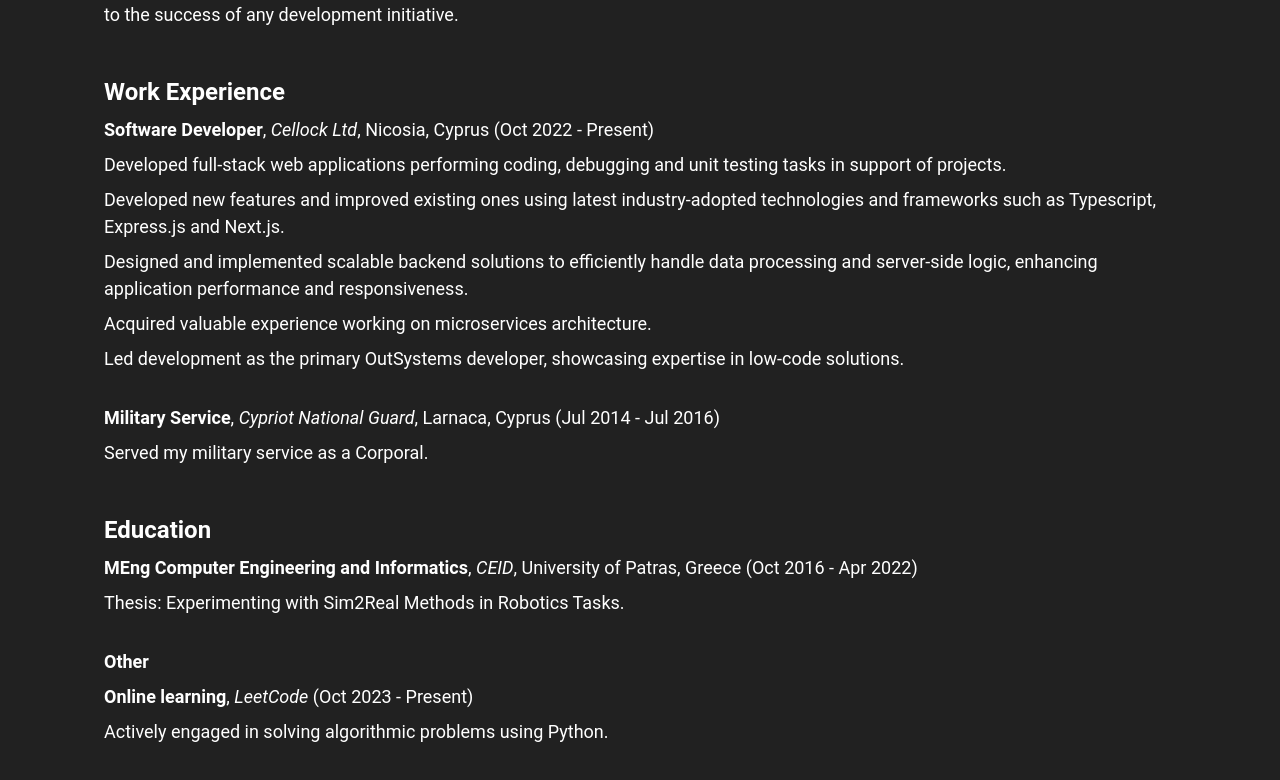
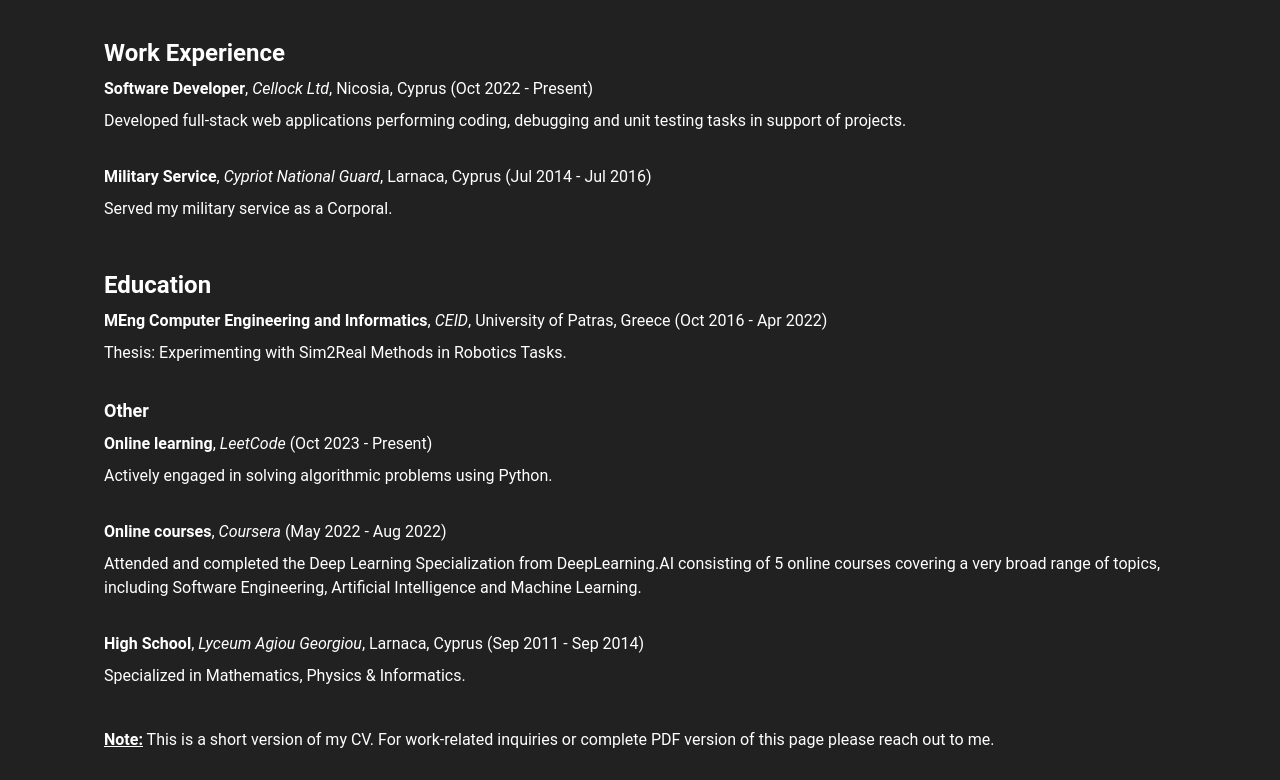
Before and after one commit to chkosta/chkosta.github.io, a React (Create React App) app: page /experience in a window 1280 px wide. Shown: the part 235-1015 px from the top of the page. Built offline with nearby package versions, Linux system fonts and the light colour scheme.

Commit message:
UI Changes

```diff
--- a/src/components/layouts/Header/components/CustomDrawer/index.tsx
+++ b/src/components/layouts/Header/components/CustomDrawer/index.tsx
@@ -9,7 +9,6 @@
   List,
   ListItem,
   ListItemButton,
-  ListItemText,
   ListItemIcon,
   useMediaQuery,
 } from "@mui/material";
@@ -147,7 +146,7 @@
                     }
                   }}
                   sx={{
-                    padding: "3px 6px",
+                    padding: "4px ",
                   }}
                 >
                   <ListItemIcon
@@ -155,7 +154,7 @@
                   >
                     {el.icon}
                   </ListItemIcon>
-                  <ListItemText primary={el.text} />
+                  <Typography fontSize={14}>{el.text}</Typography>
                 </ListItemButton>
               </ListItem>
             ))}
@@ -165,7 +164,7 @@
         <Box>
           <Divider sx={{ backgroundColor: theme.palette.primary.light }} />
 
-          <Typography ml={3} mt={2}>
+          <Typography fontSize={14} ml={3} mt={2}>
             Social
           </Typography>
 
@@ -203,7 +202,7 @@
                   href={el.link}
                   target="_blank"
                   sx={{
-                    padding: "3px 6px",
+                    padding: "4px",
                   }}
                 >
                   <ListItemIcon
@@ -211,7 +210,7 @@
                   >
                     {el.icon}
                   </ListItemIcon>
-                  <ListItemText primary={el.text} />
+                  <Typography fontSize={14}>{el.text}</Typography>
                 </ListItemButton>
               </ListItem>
             ))}
--- a/src/components/layouts/Header/index.tsx
+++ b/src/components/layouts/Header/index.tsx
@@ -40,7 +40,7 @@
   const theme = useTheme();
   const isNotDesktop = !useMediaQuery(theme.breakpoints.up("md"));
   const [open, setOpen] = React.useState(false);
-  const [selectedItem, setSelectedItem] = React.useState("Christos Costa");
+  const [selectedItem, setSelectedItem] = React.useState("");
 
   const handleDrawerOpen = () => {
     setOpen(true);
@@ -88,7 +88,7 @@
               <Typography></Typography>
             )}
 
-            <Link to="/" onClick={() => setSelectedItem("Christos Costa")}>
+            <Link to="/" onClick={() => setSelectedItem("")}>
               <Avatar
                 alt="Profile"
                 src="images/profile.jpg"
--- a/src/pages/AboutPage/index.tsx
+++ b/src/pages/AboutPage/index.tsx
@@ -12,20 +12,20 @@
       <Typography variant="h5" fontWeight={"bold"}>
         Background
       </Typography>
-      <Typography component="ul" sx={{ mt: 2 }}>
-        <Typography component="li" fontSize={18}>
+      <Typography component="ul" sx={{ mt: 1 }}>
+        <Typography component="li">
           Christos was born and raised in Larnaca, Cyprus.
         </Typography>
-        <Typography component="li" fontSize={18}>
+        <Typography component="li">
           He developed a passion for computers from an early age, sparking his
           interest in technology and programming.
         </Typography>
-        <Typography component="li" fontSize={18}>
+        <Typography component="li">
           He pursued his academic interests by completing the Computer
           Engineering and Informatics master's degree from the University of
           Patras.
         </Typography>
-        <Typography component="li" fontSize={18}>
+        <Typography component="li">
           He is currently a skilled full stack developer, proficient in a wide
           range of technologies and frameworks.
         </Typography>
--- a/src/pages/ExperiencePage/index.tsx
+++ b/src/pages/ExperiencePage/index.tsx
@@ -12,7 +12,7 @@
       <Typography variant="h5" fontWeight={"bold"}>
         Summary
       </Typography>
-      <Typography fontSize={18} mt={1}>
+      <Typography mt={1}>
         Enthusiastic and skilled Full Stack Developer with a passion for
         creating innovative digital solutions. With a solid foundation in both
         front-end and back-end technologies, I bring creativity and expertise to
@@ -27,92 +27,76 @@
       <Typography variant="h5" fontWeight={"bold"} mt={6}>
         Work Experience
       </Typography>
-      <Typography fontSize={18} mt={1}>
+      <Typography mt={1}>
         <span style={{ fontWeight: "bold" }}>Software Developer</span>,{" "}
         <span style={{ fontStyle: "italic" }}>Cellock Ltd</span>, Nicosia,
         Cyprus (Oct 2022 - Present)
       </Typography>
-      <Typography fontSize={18} mt={1}>
+      <Typography mt={1}>
         Developed full-stack web applications performing coding, debugging and
         unit testing tasks in support of projects.
       </Typography>
-      <Typography fontSize={18} mt={1}>
-        Developed new features and improved existing ones using latest
-        industry-adopted technologies and frameworks such as Typescript,
-        Express.js and Next.js.
-      </Typography>
-      <Typography fontSize={18} mt={1}>
-        Designed and implemented scalable backend solutions to efficiently
-        handle data processing and server-side logic, enhancing application
-        performance and responsiveness.
-      </Typography>
-      <Typography fontSize={18} mt={1}>
-        Acquired valuable experience working on microservices architecture.
-      </Typography>
-      <Typography fontSize={18} mt={1}>
-        Led development as the primary OutSystems developer, showcasing
-        expertise in low-code solutions.
-      </Typography>
 
-      <Typography fontSize={18} mt={4}>
+      <Typography mt={4}>
         <span style={{ fontWeight: "bold" }}>Military Service</span>,{" "}
         <span style={{ fontStyle: "italic" }}>Cypriot National Guard</span>,
         Larnaca, Cyprus (Jul 2014 - Jul 2016)
       </Typography>
-      <Typography fontSize={18} mt={1}>
-        Served my military service as a Corporal.
-      </Typography>
+      <Typography mt={1}>Served my military service as a Corporal.</Typography>
 
       <Typography variant="h5" fontWeight={"bold"} mt={6}>
         Education
       </Typography>
-      <Typography fontSize={18} mt={1}>
+      <Typography mt={1}>
         <span style={{ fontWeight: "bold" }}>
           MEng Computer Engineering and Informatics
         </span>
         , <span style={{ fontStyle: "italic" }}>CEID</span>, University of
         Patras, Greece (Oct 2016 - Apr 2022)
       </Typography>
-      <Typography fontSize={18} mt={1}>
+      <Typography mt={1}>
         Thesis: Experimenting with Sim2Real Methods in Robotics Tasks.
       </Typography>
 
       <Typography fontSize={18} fontWeight={"bold"} mt={4}>
         Other
       </Typography>
-      <Typography fontSize={18} mt={1}>
+      <Typography mt={1}>
         <span style={{ fontWeight: "bold" }}>Online learning</span>,{" "}
         <span style={{ fontStyle: "italic" }}>LeetCode</span> (Oct 2023 -
         Present)
       </Typography>
-      <Typography fontSize={18} mt={1}>
+      <Typography mt={1}>
         Actively engaged in solving algorithmic problems using Python.
       </Typography>
 
-      <Typography fontSize={18} mt={4}>
+      <Typography mt={4}>
         <span style={{ fontWeight: "bold" }}>Online courses</span>,{" "}
         <span style={{ fontStyle: "italic" }}>Coursera</span> (May 2022 - Aug
         2022)
       </Typography>
-      <Typography fontSize={18} mt={1}>
+      <Typography mt={1}>
         Attended and completed the Deep Learning Specialization from
         DeepLearning.AI consisting of 5 online courses covering a very broad
         range of topics, including Software Engineering, Artificial Intelligence
         and Machine Learning.
       </Typography>
 
-      <Typography fontSize={18} mt={4}>
+      <Typography mt={4}>
         <span style={{ fontWeight: "bold" }}>High School</span>,{" "}
         <span style={{ fontStyle: "italic" }}>Lyceum Agiou Georgiou</span>,
         Larnaca, Cyprus (Sep 2011 - Sep 2014)
       </Typography>
-      <Typography fontSize={18} mt={1}>
+      <Typography mt={1}>
         Specialized in Mathematics, Physics & Informatics.
       </Typography>
 
-      <Typography fontSize={18} mt={5}>
-        <u>Note:</u> This is a short version of my CV. For work-related
-        inquiries or complete PDF version of this page please reach out to me.
+      <Typography mt={5}>
+        <span style={{ fontWeight: "bold" }}>
+          <u>Note:</u>
+        </span>{" "}
+        This is a short version of my CV. For work-related inquiries or complete
+        PDF version of this page please reach out to me.
       </Typography>
     </Box>
   );
--- a/src/pages/ProjectsPage/index.tsx
+++ b/src/pages/ProjectsPage/index.tsx
@@ -26,23 +26,19 @@
                 display: "flex",
                 flexDirection: "column",
                 justifyContent: "space-between",
-                padding: "5%",
+                padding: "4%",
                 width: "360px",
-                height: "270px",
+                height: "250px",
                 borderRadius: "5%",
                 backgroundColor: theme.palette.primary.dark,
               }}
             >
               <Box>
-                <Typography fontSize={16} gutterBottom>
-                  {el.group}
-                </Typography>
-                <Typography fontSize={22} fontWeight={"bold"} gutterBottom>
+                <Typography gutterBottom>{el.group}</Typography>
+                <Typography fontSize={20} fontWeight={"bold"} gutterBottom>
                   {el.title}
                 </Typography>
-                <Typography fontSize={16} gutterBottom>
-                  {el.description}
-                </Typography>
+                <Typography gutterBottom>{el.description}</Typography>
               </Box>
 
               <Box sx={{ display: "flex", gap: 1 }}>
```
Also changed, not shown: src/pages/ToolingPage/index.tsx (+9 -11 lines).
